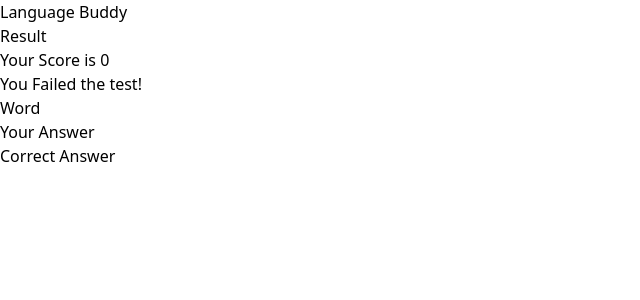
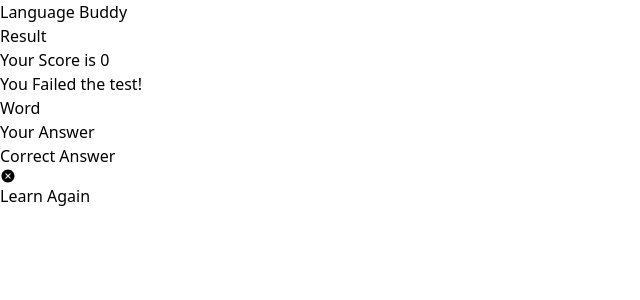
Before and after one commit to TusharSoni014/language-buddy, a React (Vite) app: page /result in a window 1280 px wide. Shown: the top 300 px of the page, without its empty margins (0-640 px from the left). Built offline with nearby package versions, Linux system fonts and the light colour scheme.

Commit message:
fixed result page

```diff
--- a/src/components/ResultElement.tsx
+++ b/src/components/ResultElement.tsx
@@ -1,3 +1,5 @@
+import { IoCloseCircleSharp, IoCheckmarkCircleSharp } from "react-icons/io5";
+
 interface ResultPropType {
   data: resultType;
   heading: boolean;
@@ -6,9 +8,16 @@
 export default function Resultelement({ data, heading }: ResultPropType) {
   return (
     <div className="__result_element flex justify-between items-center border-[1px] border-gray-500 p-1 px-2">
-      <p>{data.word}</p>
-      <p>{data.ans}</p>
-      <p>{data.correct}</p>
+      <p className={`${heading && "font-bold"}`}>{data.word}</p>
+      <p className={`${heading && "font-bold"}`}>{data.ans}</p>
+      <p className={`${heading && "font-bold"}`}>{data.correct}</p>
+      <p className=" text-[20px]">
+        {data.ans === data.correct ? (
+          <IoCheckmarkCircleSharp className="text-green-500"/>
+        ) : (
+          <IoCloseCircleSharp className="text-red-500"/>
+        )}
+      </p>
     </div>
   );
 }
--- a/src/pages/Quiz.tsx
+++ b/src/pages/Quiz.tsx
@@ -1,7 +1,11 @@
-import { FormEvent, useState, ChangeEvent } from "react";
+import { FormEvent, useState, ChangeEvent, useEffect } from "react";
 import { useDispatch, useSelector } from "react-redux";
 import { RootState } from "../redux/store";
-import { calculateResult, updateResult } from "../redux/slices/wordsSlice";
+import {
+  calculateResult,
+  clearResult,
+  updateResult,
+} from "../redux/slices/wordsSlice";
 import { useNavigate } from "react-router-dom";
 
 export default function Quiz() {
@@ -11,7 +15,6 @@
   const translatedWords: any = useSelector(
     (state: RootState) => state.wordsSlice.translated
   );
-  console.log(translatedWords);
   const options = useSelector((state: RootState) => state.wordsSlice.options);
   const dispatch = useDispatch();
   const navigate = useNavigate();
@@ -19,6 +22,10 @@
   const handleChange = (e: ChangeEvent<HTMLInputElement>): void => {
     setAns(e.target.value);
   };
+
+  useEffect(() => {
+    dispatch(clearResult());
+  }, []);
 
   const nextQuestionHandler = (e: FormEvent): void => {
     e.preventDefault();
@@ -41,7 +48,12 @@
     return (
       <div className="min-h-[calc(100dvh-60px)] flex justify-center items-center flex-col gap-3">
         <p className="text-gray-600">Something went wrong</p>
-        <button className="bg-blue-500 px-4 py-2 rounded w-fit" onClick={() => navigate("/")}>Reload</button>
+        <button
+          className="bg-blue-500 px-4 py-2 rounded w-fit"
+          onClick={() => navigate("/")}
+        >
+          Reload
+        </button>
       </div>
     );
   return (
--- a/src/pages/Result.tsx
+++ b/src/pages/Result.tsx
@@ -1,6 +1,7 @@
 import { useSelector } from "react-redux";
 import { RootState } from "../redux/store";
 import Resultelement from "../components/ResultElement";
+import { useNavigate } from "react-router-dom";
 
 const headingData: resultType = {
   ans: "Your Answer",
@@ -9,6 +10,7 @@
 };
 
 export default function Result() {
+  const navigate = useNavigate();
   const score = useSelector((state: RootState) => state.wordsSlice.score);
   const result = useSelector((state: RootState) => state.wordsSlice.result);
   const status = useSelector((state: RootState) => state.wordsSlice.quizStatus);
@@ -31,6 +33,14 @@
           return <Resultelement heading={false} key={index} data={item} />;
         })}
       </div>
+      <div className="__btn_container">
+        <button
+          onClick={() => navigate("/")}
+          className="bg-blue-500 px-4 py-2 rounded w-fit my-2"
+        >
+          Learn Again
+        </button>
+      </div>
     </div>
   );
 }
```
